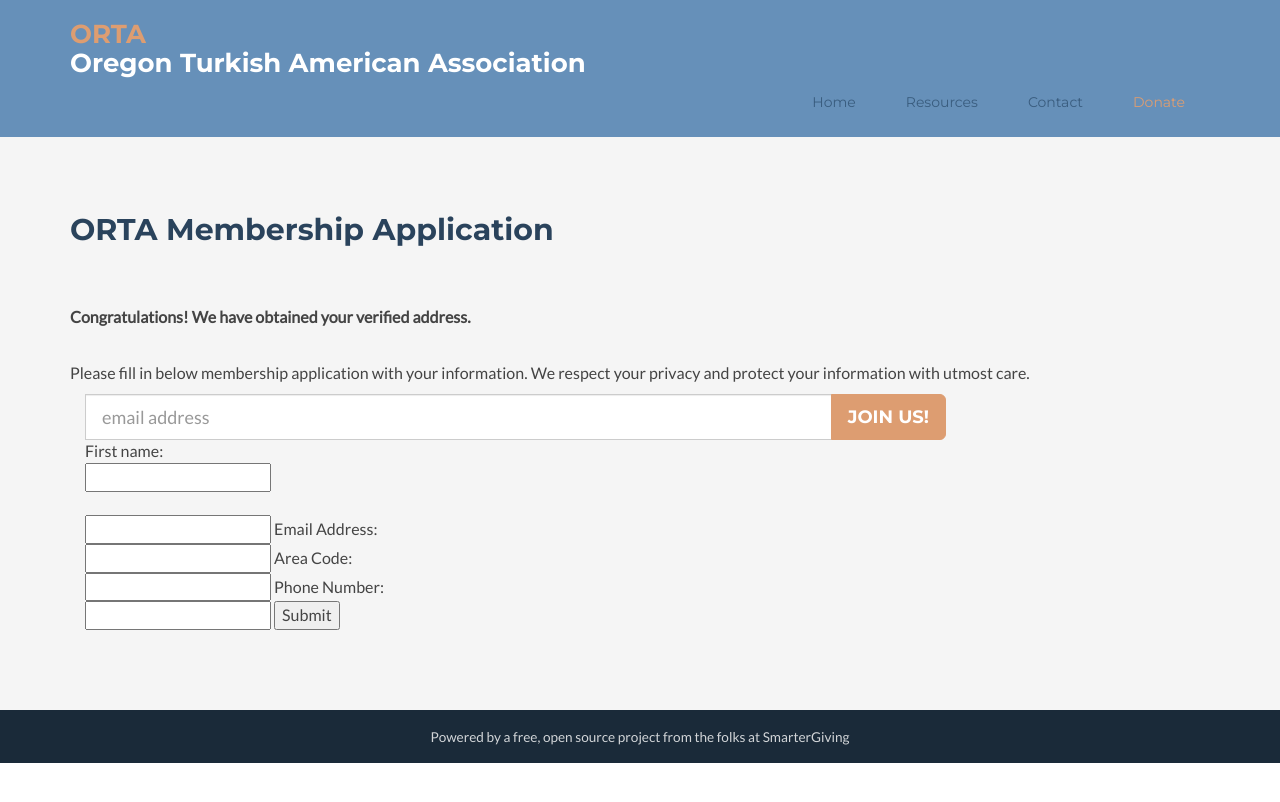
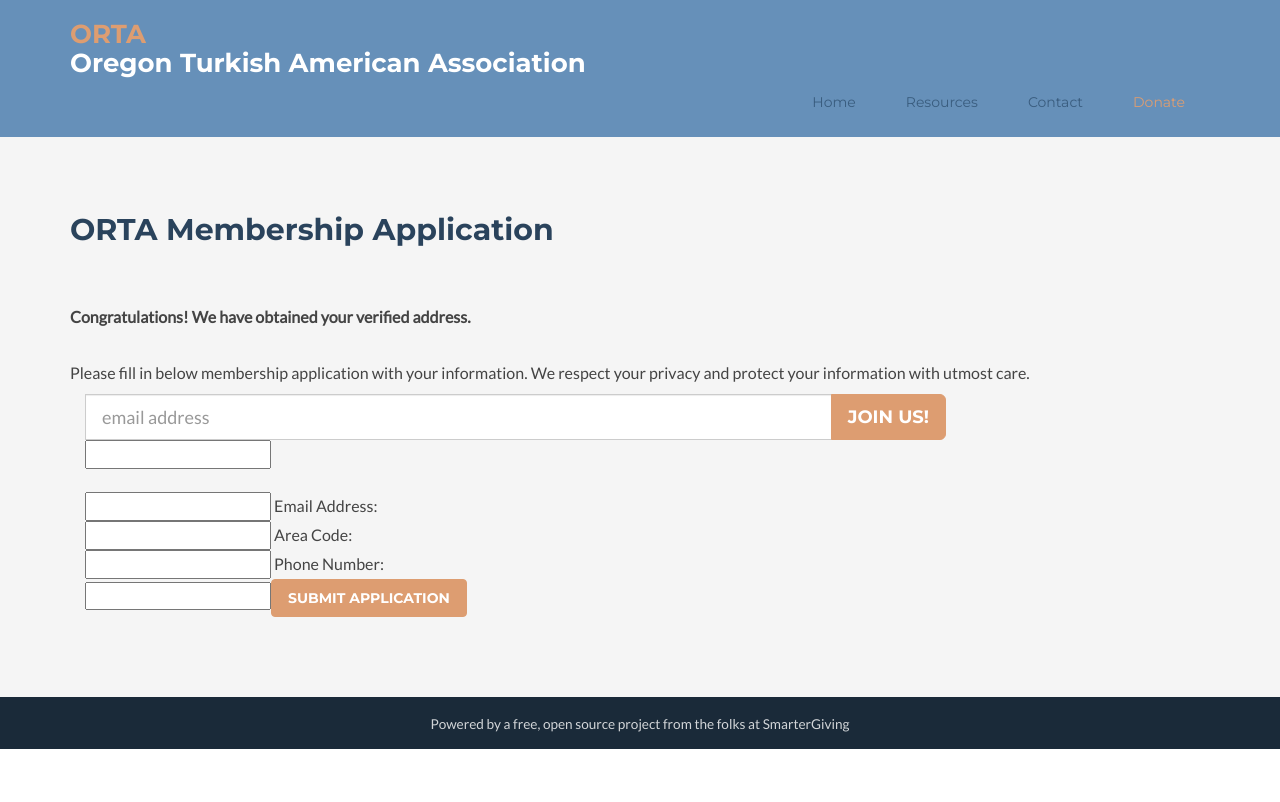
Before and after one commit to ortapdx/ortapdx.github.io, a Jekyll site: the page built from msf_RBLMD58B2AGX8.html, in a window 1280 px wide. Shown: the top 802 px of the page. Built offline with Jekyll 4.4.1, drawn with Linux system fonts in a browser that asks for light colours; nearby versions of some CDN libraries; comment, search, counter and statistics services are not loaded.

Commit message:
Update msf_RBLMD58B2AGX8.html

```diff
--- a/msf_RBLMD58B2AGX8.html
+++ b/msf_RBLMD58B2AGX8.html
@@ -57,7 +57,8 @@ layout: default
 
            <div class="col-sm-12">
           <form class="form-inline" role="form" name="gform" id="gform" enctype="text/plain" action="https://docs.google.com/forms/d/e/1FAIpQLScFFse0N-h1zK9LbZbhhuW6TcrqyACdJNHnwPtOg5FsiGqLYg/formResponse?" target="hidden_iframe" onsubmit="submitted=true;">
-            First name:<br>
+                 <div class="input-group input-group-lg col-sm-12">
+                    <label class="sr-only">First name</label>
                     <input type="text" name="entry.1926626036" id="entry.1926626036entry.213242161"><br>
                     <label class="sr-only" for="tlemail">Last name:</label><br>
                     <input type="text" name="entry.1880569655" id="entry.1880569655">
@@ -68,7 +69,8 @@ layout: default
                     Phone Number:<br>
                     <input type="text" name="entry.1116337405" id="entry.1116337405">
 
-            <input type="submit" value="Submit">
+                    <button type="submit" class="button btn btn-cta-secondary">Submit Application</button>
+                </div>
            </form>
           </div>
           </div> <!-- msform -->
```
Lines whose indentation alone changed are shown as unchanged.
